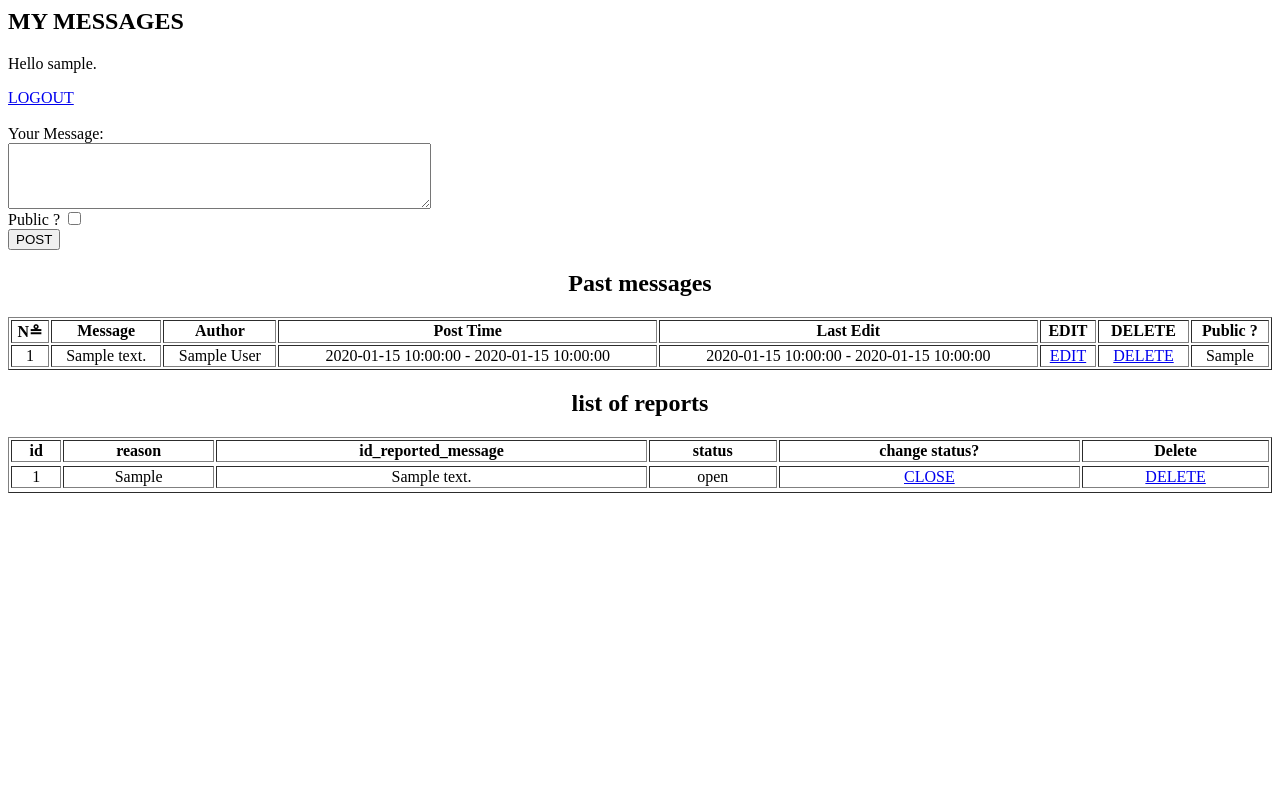
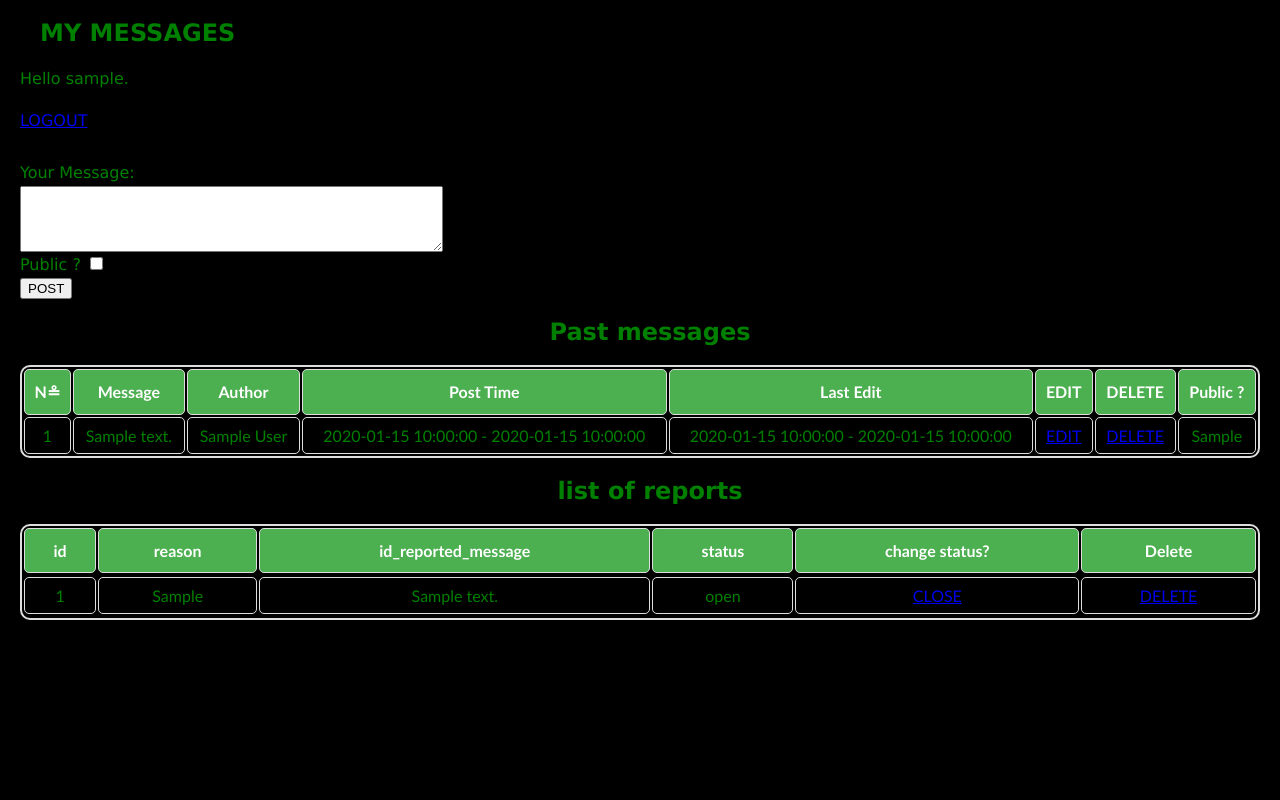
Before and after one commit to UselessNinja/shoutbox, a PHP site: page /site/home.php in a window 1280 px wide. Run offline with PHP 8.4, Linux system fonts and the light colour scheme; the visitor is signed in with stand-in values (Sample User, id 1); tables that the repository leaves empty or names only in its code hold one stand-in row (values such as "Sample post").

Commit message:
Final commit with an ugly .css

```diff
--- a/adm/report.php
+++ b/adm/report.php
@@ -1,6 +1,7 @@
 <html>
 	<head>
 		<title>10.1.1.88/adm/report.php</title>
+		<link rel="stylesheet" type="text/css" href="../style.css">
 	</head>
 	<body>
 		<h2 align="center">REPORT</h2>
@@ -15,7 +16,7 @@
 				if ($id_exists) {
 					Print '
 						<form action="report.php" method="POST">
-							Reason:<br/> <textarea rows="4" cols="50" name="reason"></textarea><br/>
+							Reason:<br/> <textarea rows="4" cols="50" name="reason" required="required"></textarea><br/>
 							<input type="submit" value="SUBMIT REPORT"/>
 						</form>
 					';
--- a/index.php
+++ b/index.php
@@ -1,6 +1,7 @@
 <html>
 	<head>
 		<title>10.1.1.88</title>
+		<link rel="stylesheet" type="text/css" href="style.css">
 	</head>
 	<body>
 		<h2 align="center">Useless' shoutbox</h2>
@@ -19,13 +20,13 @@
 		</tr>
 		<?php
 			$link = mysqli_connect('localhost', 'root', 'a', 'logindb');
-			if (!$link) {
+			if (!$link) { //connection à la database
 				die('merde (' . mysqli_connect_errno() . ') '
 					. mysqli_connect_error());
 			}
 			$query = mysqli_query($link, "SELECT * from list WHERE public='yes'");
 			while ($row = mysqli_fetch_array($query, MYSQLI_ASSOC)) {
-				Print "<tr>";
+				Print "<tr>"; //affichage des messages publics
 					Print '<td align="center">'. $row['details'] . "</td>";
 					Print '<td align="center">'. $row['author'] . "</td>";
 					Print '<td align="center">'. $row['date_posted']. " - ". $row['time_posted'] . "</td>";
--- a/site/contact.php
+++ b/site/contact.php
@@ -1,6 +1,7 @@
 <html>
 	<head>
 		<title>10.1.1.88/site/contact</title>
+		<link rel="stylesheet" type="text/css" href="../style.css">
 	</head>
 	<body>
 		<h2 align="center">CONTACT</h2>
@@ -50,7 +51,7 @@
 </html>
 <?php
 	if (isset($_POST['email'])) {
-		$email_to = ".@..fr";
+		$email_to = "gael.dorckel@terredappels.fr";
 		$email_subject = "Shoutbox - ". $_POST['last_name']." ". $first_name = $_POST['first_name'];
 		function died($error) {
 			echo "We are very sorry, but there were error(s) found with the form you submitted. ";
--- a/site/home.php
+++ b/site/home.php
@@ -1,15 +1,16 @@
 <html>
-	<head>
-		<title>10.1.1.88/site/home.php</title>
-	</head>
 	<?php
 		session_start();
 		if($_SESSION['user']) {} else {
-			header("location: ../index.php");
+			header("location: ../index.php"); //vérifie si l'user est connecté sinon redirige l'user vers l'index
 		}
 		$user = $_SESSION['user'];
 		$rights = $_SESSION['rights'];
 	?>
+	<head>
+		<title><?php Print $user?>'s home</title>
+		<link rel="stylesheet" type="text/css" href="../style.css">
+	</head>
 	<body>
 		<h2>MY MESSAGES</h2>
 		<p>Hello <?php Print "$user"?>.</p>
@@ -34,13 +35,13 @@
 			</tr>
 			<?php
 				$link = mysqli_connect('localhost', 'root', 'a', 'logindb');
-				if (!$link) {
+				if (!$link) { //connection à la db
 					die('merde (' . mysqli_connect_errno() . ') '
 					. mysqli_connect_error());
 				}
 				$query = mysqli_query($link, "SELECT * FROM list");
 				while($row = mysqli_fetch_array($query, MYSQLI_ASSOC)) {
-					if ($user == $row['author'] || $rights == 1) {
+					if ($user == $row['author'] || $rights == 1) {//affiche les messages de l'utilisateur / tout les messages si l'user est un admin
 						Print "<tr>";
 							Print '<td align="center">'. $row['id'] . "</td>";
 							Print '<td align="center">'. $row['details'] . "</td>";
@@ -66,7 +67,7 @@
 	</body>
 </html>
 <?php
-	if ($_SESSION['rights'] == 1) {
+	if ($_SESSION['rights'] == 1) { //affichages des reports si l'user est un admin
 		$link = mysqli_connect('localhost', 'root', 'a', 'logindb');
 		if (!$link) {
 			die('merde (' . mysqli_connect_errno() . ') '
--- a/site/lm/delete.php
+++ b/site/lm/delete.php
@@ -1,16 +1,16 @@
 <?php
 	session_start();
 	if($_SESSION['user']) {} else {
-		header("location: ../../index.php");
+		header("location: ../../index.php"); //vérifie si une connection à été établie
 	}
 	if ($_SERVER['REQUEST_METHOD'] == "GET") {
 		$link = mysqli_connect('localhost', 'root', 'a', 'logindb');
-		if (!$link) {
+		if (!$link) { //connection à la database
 			die('merde (' . mysqli_connect_errno() . ') '
 			. mysqli_connect_error());
 		}
 		$id = $_GET['id'];
-		mysqli_query($link, "DELETE FROM list WHERE id='$id'");
+		mysqli_query($link, "DELETE FROM list WHERE id='$id'"); //détruit le message correspondant à l'id de la page
 		header("location: ../home.php");
 	}
 ?>
--- a/site/lm/edit.php
+++ b/site/lm/edit.php
@@ -1,6 +1,7 @@
 <html>
 	<head>
 		<title>10.1.1.88/site/lm/edit.php</title>
+		<link rel="stylesheet" type="text/css" href="../../style.css">
 	</head>
 	<?php
 		session_start();
--- /dev/null
+++ b/style.css
@@ -0,0 +1,32 @@
+body {
+	font: 100% Lucida Sans, Verdana;
+	background-color: black;
+	color: green;
+	margin: 20px;
+	line-height: 26px;
+}
+
+h2 {
+	color: green;
+	margin-left: 20px;
+}
+
+table {
+	font-family: "Trebuchet MS", Arial, Helvetica, sans-serif;
+	width: 100%;
+	border: 2px solid #ddd;
+	border-radius: 10px;
+}
+
+td, th {
+	border: 1px solid #ddd;
+	padding: 8px;
+	border-radius: 5px;
+}
+
+th {
+	padding-top: 12px;
+	padding-bottom: 12px;
+	background-color: #4CAF50;
+	color: white;
+}
--- a/um/login.php
+++ b/um/login.php
@@ -1,13 +1,14 @@
 <html>
 	<head>
 		<title>10.1.1.88/login.php</title>
+		<link rel="stylesheet" type="text/css" href="../style.css">
 	</head>
 	<body>
 		<h2>LOGIN IN</h2>
 		<a href="../index.php">← BACK</a><br/><br/>
 		<form action="veriflogin.php" method="POST">
 			USERNAME: <input type="text" name="username" required="required" /><br/>
-			PASSWORD: <input type="password" name="password" required="required" /><br/>
+			PASSWORD: <input type="password" name="password" required="required" /><br/><br/>
 			<input type="submit" value="LOGIN"/>
 		</form>
 	</body>
--- a/um/logout.php
+++ b/um/logout.php
@@ -1,5 +1,5 @@
 <?php
 	session_start();
-	session_destroy();
+	session_destroy(); //detruit la session
 	header("location: ../index.php");
 ?>
```
Also changed, not shown: site/lm/add.php (+4 -4 lines), um/register.php (+5 -4 lines), um/veriflogin.php (+6 -6 lines).
